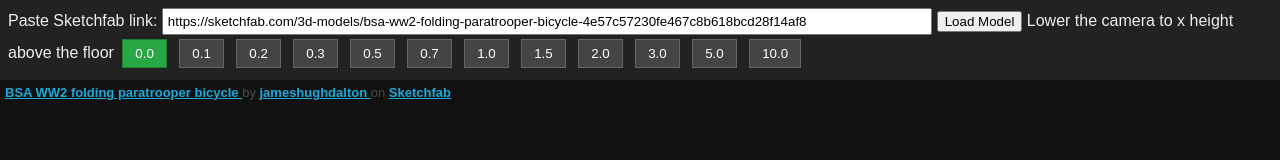
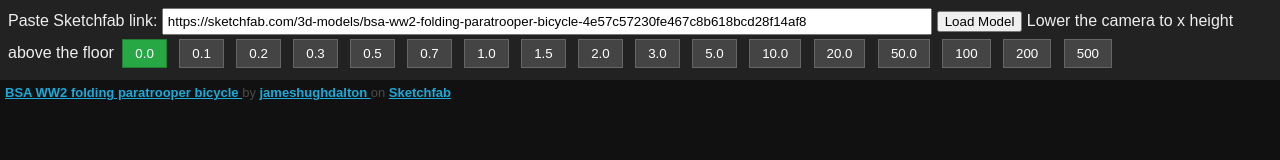
Before and after one commit to CarovdS/sketchfab-viewer, a plain HTML site: page index.html in a window 1280 px wide. Drawn offline with Linux system fonts and the light colour scheme.

```diff
--- a/index.html
+++ b/index.html
@@ -41,6 +41,11 @@ iframe { width: 100vw; height: 90vh; border: none; }
       <button class="delay-btn" onclick="setAboveFloorHeight(3, this)">3.0</button>
       <button class="delay-btn" onclick="setAboveFloorHeight(5, this)">5.0</button>
       <button class="delay-btn" onclick="setAboveFloorHeight(10, this)">10.0</button>
+      <button class="delay-btn" onclick="setAboveFloorHeight(20, this)">20.0</button>
+      <button class="delay-btn" onclick="setAboveFloorHeight(50, this)">50.0</button>
+      <button class="delay-btn" onclick="setAboveFloorHeight(100, this)">100</button>
+      <button class="delay-btn" onclick="setAboveFloorHeight(200, this)">200</button>
+      <button class="delay-btn" onclick="setAboveFloorHeight(500, this)">500</button>
 
 
 </div>
```
